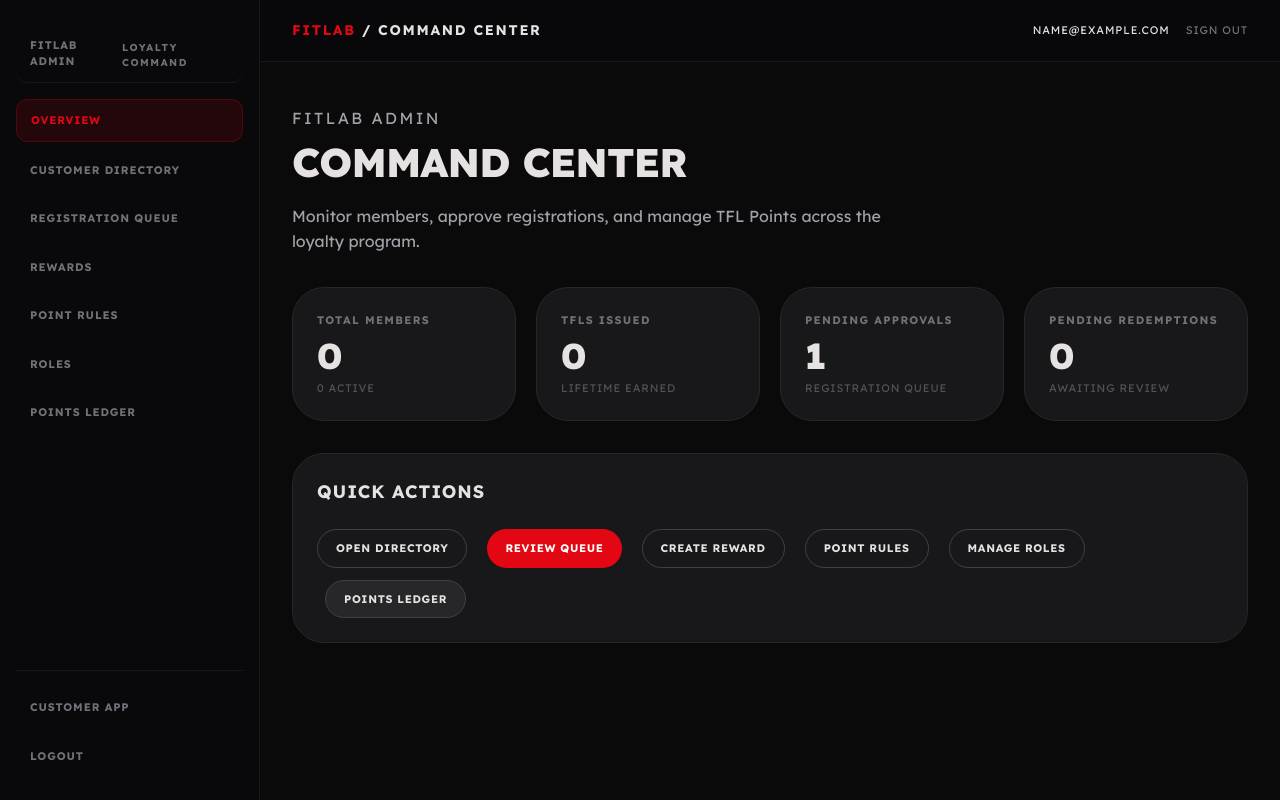
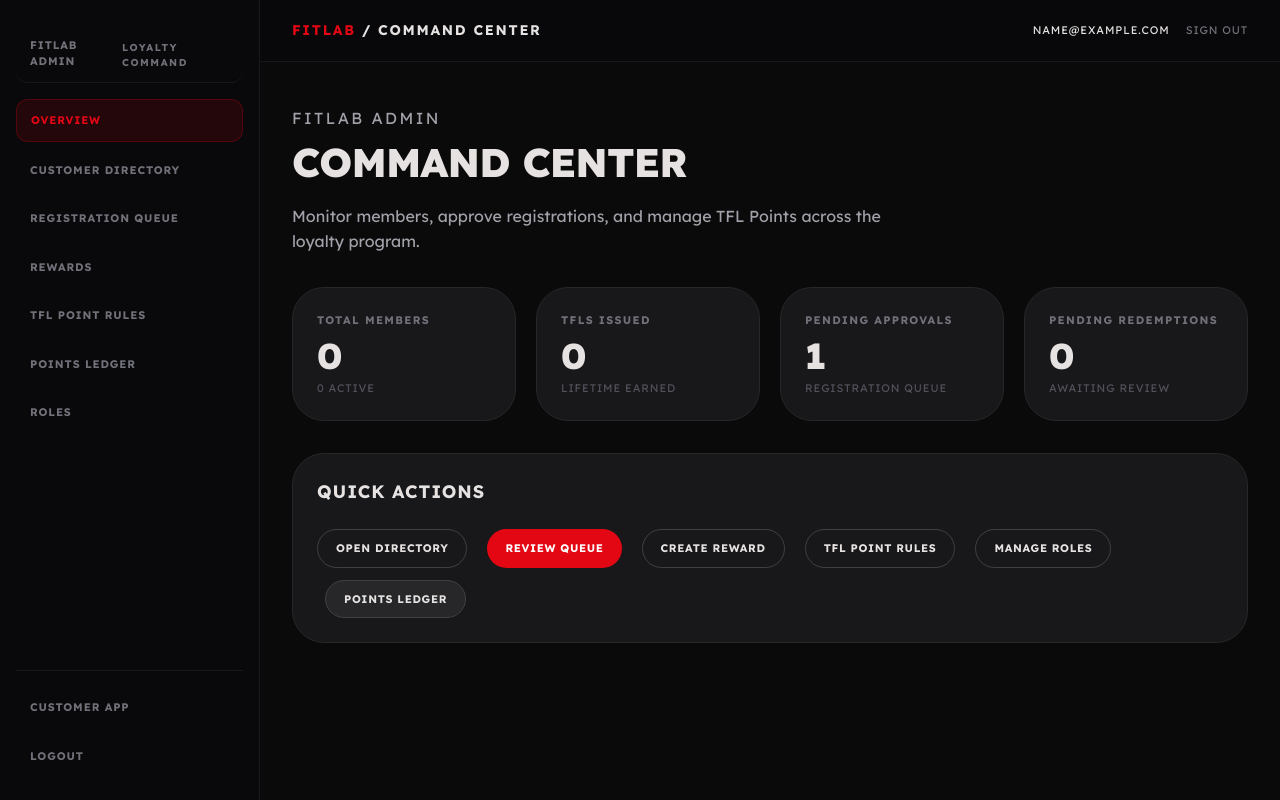
Before and after one commit to RNSAINJU/fitlab, a Django app: page /admin-portal/ in a window 1280 px wide. Run offline with Django 5.2, Linux system fonts and the light colour scheme; the visitor is signed in with stand-in values (Sample User, id 1); data comes from the database, SQL or seed files in the repository; data that the repository does not hold is empty.

Commit message:
Show TFL Point Rules link in admin sidebar above Points Ledger
Co-authored-by: Aryan Sainju <Aryan.sainju@gmail.com>

```diff
--- a/templates/admin_base.html
+++ b/templates/admin_base.html
@@ -21,11 +21,11 @@
     <a href="{% url 'admin_portal:customer_directory' %}" class="{% active_nav request 'admin_portal' 'customer_directory' %}">Customer Directory</a>
     <a href="{% url 'admin_portal:registration_approvals' %}" class="{% active_nav request 'admin_portal' 'registration_approvals' %}">Registration Queue</a>
     <a href="{% url 'admin_portal:rewards_list' %}" class="{% if request.resolver_match.url_name == 'rewards_list' or request.resolver_match.url_name == 'reward_create' %}is-active{% endif %}">Rewards</a>
-    <a href="{% url 'admin_portal:point_rules' %}" class="{% active_nav request 'admin_portal' 'point_rules' %}">Point Rules</a>
+    <a href="{% url 'admin_portal:point_rules' %}" class="{% active_nav request 'admin_portal' 'point_rules' %}">TFL Point Rules</a>
+    <a href="{% url 'admin_portal:points_ledger' %}" class="{% active_nav request 'admin_portal' 'points_ledger' %}">Points Ledger</a>
     {% if request.user.is_superuser %}
     <a href="{% url 'admin_portal:role_management' %}" class="{% active_nav request 'admin_portal' 'role_management' %}">Roles</a>
     {% endif %}
-    <a href="{% url 'admin_portal:points_ledger' %}" class="{% active_nav request 'admin_portal' 'points_ledger' %}">Points Ledger</a>
     <div class="admin-sidebar__footer">
       <a href="{% url 'accounts:dashboard' %}">Customer App</a>
       <a href="{% url 'accounts:logout' %}">Logout</a>
--- a/templates/admin_portal/dashboard.html
+++ b/templates/admin_portal/dashboard.html
@@ -39,7 +39,7 @@
     <a href="{% url 'admin_portal:customer_directory' %}" class="admin-btn admin-btn--outline">Open Directory</a>
     <a href="{% url 'admin_portal:registration_approvals' %}" class="admin-btn admin-btn--primary">Review Queue</a>
     <a href="{% url 'admin_portal:reward_create' %}" class="admin-btn admin-btn--outline">Create Reward</a>
-    <a href="{% url 'admin_portal:point_rules' %}" class="admin-btn admin-btn--outline">Point Rules</a>
+    <a href="{% url 'admin_portal:point_rules' %}" class="admin-btn admin-btn--outline">TFL Point Rules</a>
     {% if request.user.is_superuser %}
     <a href="{% url 'admin_portal:role_management' %}" class="admin-btn admin-btn--outline">Manage Roles</a>
     {% endif %}
```
